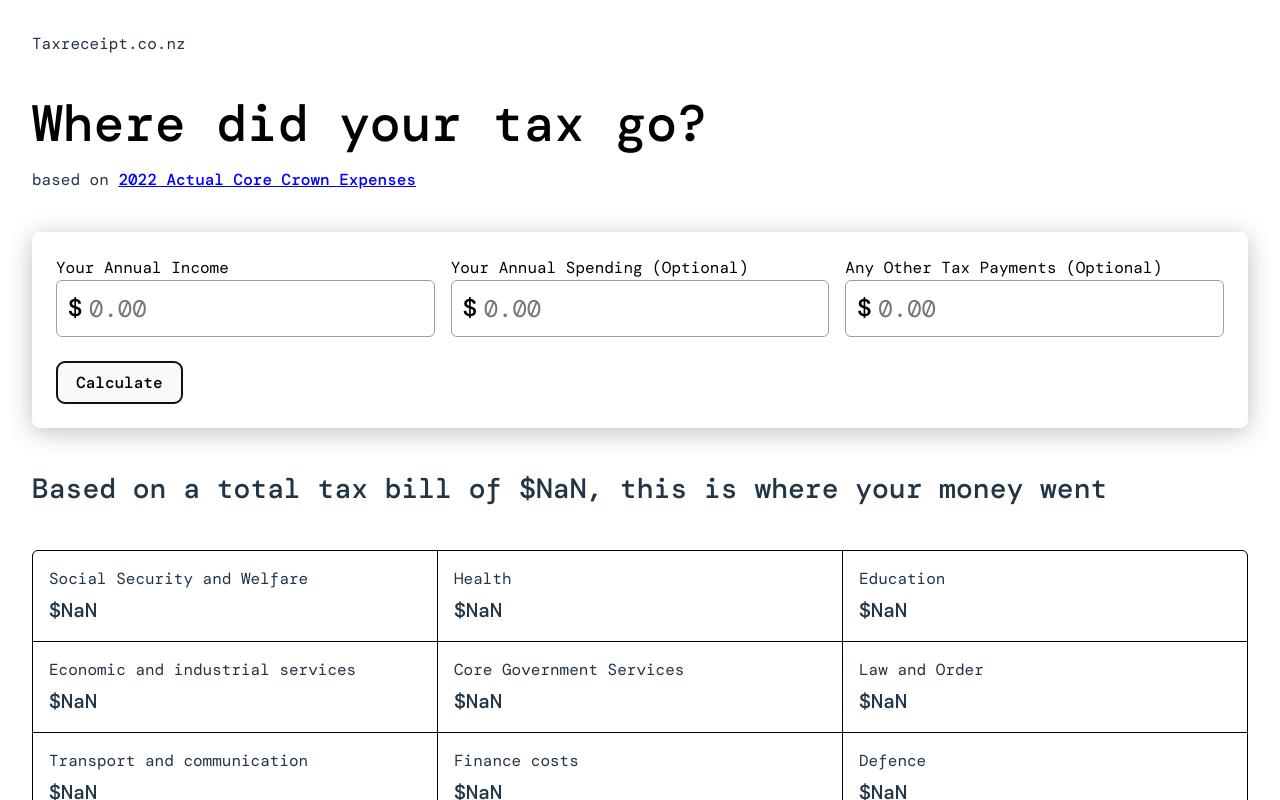
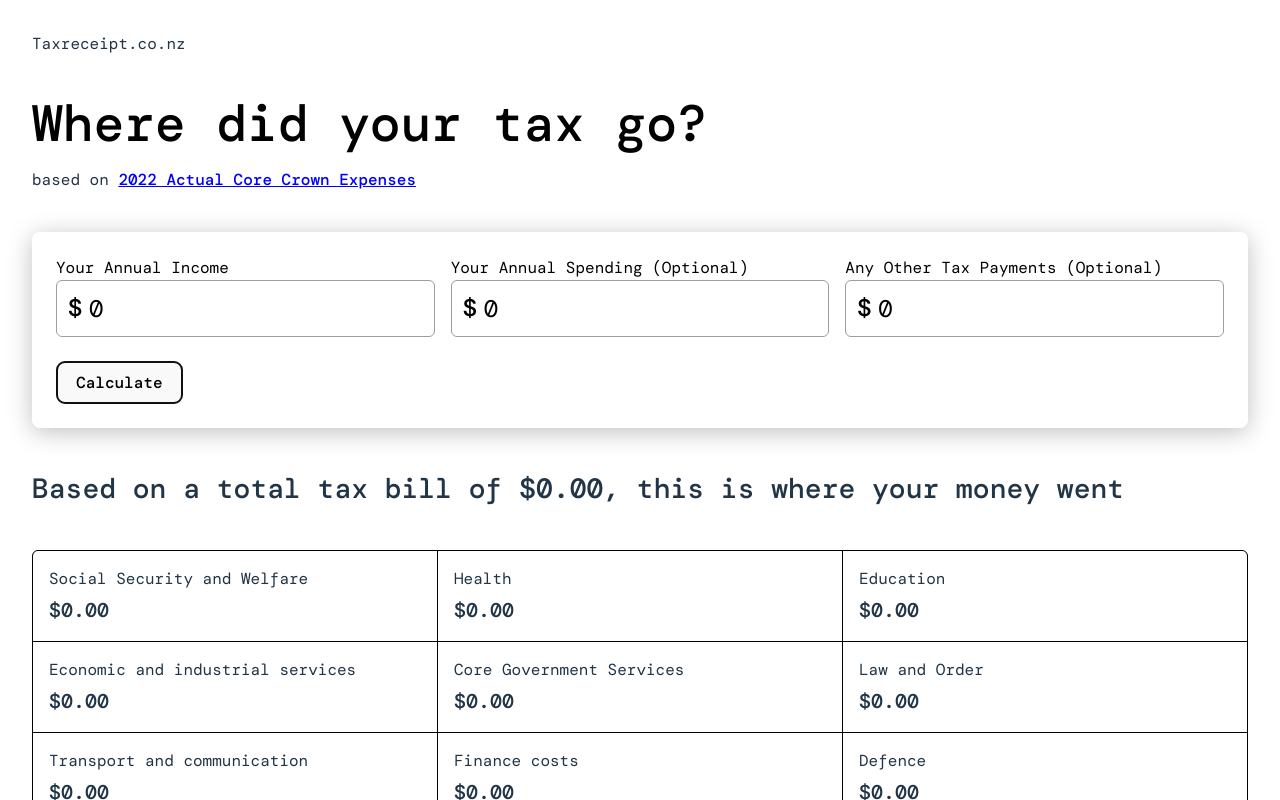
Before and after one commit to waltzaround/tax-receipts, a React (Vite) app: page / in a window 1280 px wide. Both pictures are taken after a click on the button "Calculate". Shown: the top 800 px of the page. Built offline with nearby package versions, Linux system fonts and the light colour scheme; a web font is replaced by a local one.

Commit message:
fix linting

```diff
--- a/src/App.tsx
+++ b/src/App.tsx
@@ -8,10 +8,10 @@ function App() {
   //Source: https://www.treasury.govt.nz/sites/default/files/2022-05/befu22.pdf
 
   //get inputs...
-  const [income, setIncome] = useState("");
-  const [gstInput, setGstInput] = useState("");
-  const [otherTaxInput, setOtherTaxInput] = useState("");
-  let [total_tax, setTotalTaxInput] = useState("number");
+  const [income, setIncome] = useState(0);
+  const [gstInput, setGstInput] = useState(0);
+  const [otherTaxInput, setOtherTaxInput] = useState(0);
+  let [total_tax, setTotalTaxInput] = useState(0);
 
   const [isSent, setIsSent] = useState(false);
 
@@ -43,7 +43,8 @@ function App() {
     { id: "band5", end: Infinity, rate: 39 },
   ];
   function calculate() {
-    const sum = calculateAmountPerTaxBand(parseFloat(income), taxBands);
+    // Income tax calculation
+    const sum = calculateAmountPerTaxBand(income, taxBands);
     function sumAmount() {
       let total = 0;
       for (let i = 0; i < sum.length; i++) {
@@ -51,19 +52,18 @@ function App() {
       }
       return total;
     }
-
     let sumsum = sumAmount();
     taxAfterSubmission = sumsum;
 
+    console.log("Income contribution is:", sumsum);
+    console.log("GST tax contribution is:", gstInput * 0.15);
+    console.log("All other tax contribution is:", Number(otherTaxInput));
+    console.log("Tax calculated! Total contribution is:", total_tax);
+
     total_tax =
-      sumsum + parseFloat(gstInput) * 0.15 + parseFloat(otherTaxInput);
+      Number(sumsum) + Number(otherTaxInput) + Number(gstInput * 0.15);
 
     setTotalTaxInput(total_tax);
-
-    console.log("Income contribution is:", sumsum);
-    console.log("GST tax contribution is:", parseFloat(gstInput) * 0.15);
-    console.log("All other tax contribution is:", parseFloat(otherTaxInput));
-    console.log("Tax calculated! Total contribution is:", total_tax);
     return total_tax;
   }
 
@@ -170,8 +170,8 @@ function App() {
           <section className="tax-result">
             <h2>
               Based on a total tax bill of{" "}
-              <strong>${total_tax.toFixed(2)}</strong>, this is where your money
-              went
+              <strong>${(total_tax * 1).toFixed(2)}</strong>, this is where your
+              money went
             </h2>
           </section>
           <section className="summary" id="summary">
```
